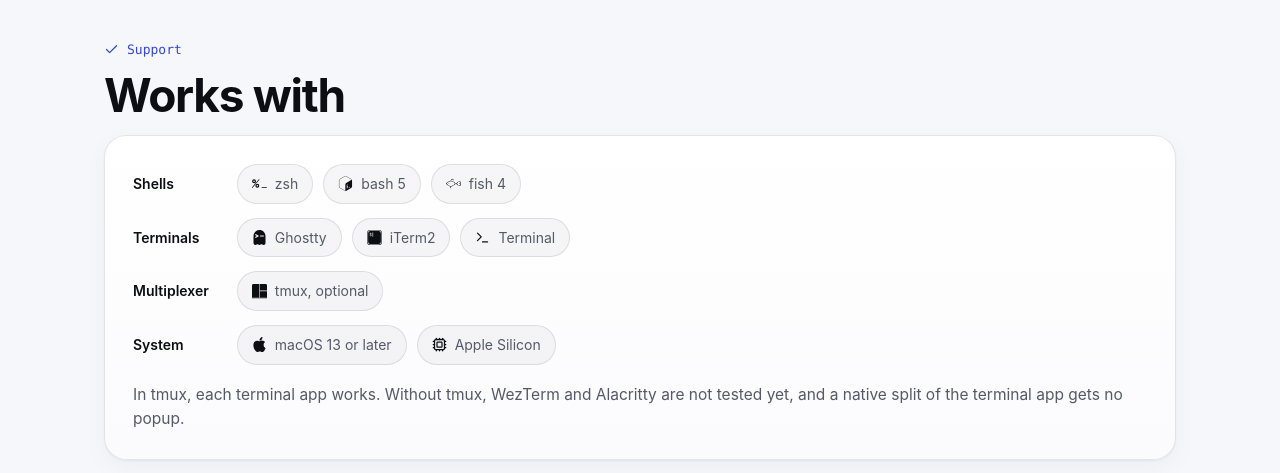
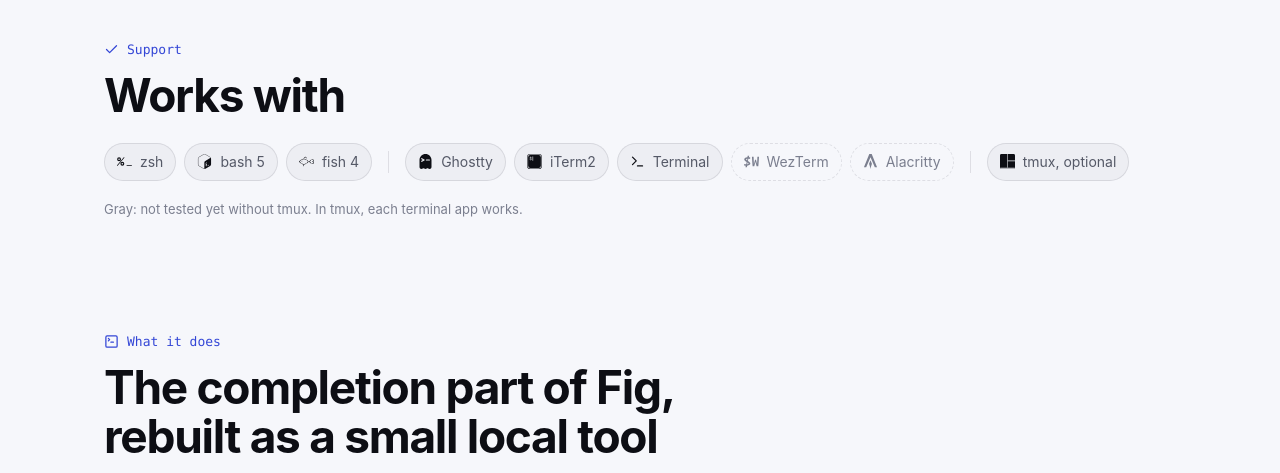
Before and after one commit to en3sis/figxit, a plain HTML site: page docs/index.html in a window 1280 px wide. Shown: the part 1180-1653 px from the top of the page. Drawn offline with Linux system fonts and the light colour scheme; a web font is replaced by a local one.

Commit message:
Site: Works with as one line, untested terminals in gray

```diff
--- a/docs/index.html
+++ b/docs/index.html
@@ -413,10 +413,11 @@ kbd .icon { width: 17px; height: 17px; }
 .reqs .icon { width: 15px; height: 15px; color: var(--link); }
 .support .reqs { margin-top: 22px; }
 .support .reqs .icon { color: var(--text); }
-.works dl { display: grid; grid-template-columns: max-content 1fr; gap: 14px 28px; align-items: center; margin: 0; }
-.works dt { font-size: 14px; font-weight: 600; color: var(--text); }
-.works dd { margin: 0; }
-.support .works .reqs { margin-top: 0; }
+.support .works { align-items: center; gap: 8px; }
+.works span { padding: 7px 12px; }
+.works i { width: 1px; height: 22px; margin: 0 8px; background: var(--line); }
+.works .untested { border-style: dashed; background: none; color: var(--dim); }
+.support .works .untested .icon { color: var(--dim); }
 
 .closing { position: relative; margin-top: 120px; padding: 72px 28px; border: 1px solid var(--line); border-radius: 28px; text-align: center; overflow: hidden; background: var(--card); }
 .closing::before {
@@ -443,8 +444,6 @@ footer a { color: var(--muted); }
 
 @media (max-width: 900px) {
   .s2, .s3, .s4 { grid-column: span 6; }
-  .works dl { grid-template-columns: 1fr; gap: 8px; }
-  .works dd { margin-bottom: 10px; }
   .shots { grid-template-columns: minmax(0, 1fr); gap: 0; }
   .keys { grid-template-columns: minmax(0, 1fr); }
   .flow { grid-template-columns: minmax(0, 1fr); }
@@ -568,32 +567,20 @@ footer a { color: var(--muted); }
   <section id="support" class="support">
     <span class="eyebrow"><svg class="icon"><use href="#i-check"/></svg>Support</span>
     <h2>Works with</h2>
-    <div class="card works">
-      <dl>
-        <dt>Shells</dt>
-        <dd class="reqs">
+    <div class="reqs works">
       <span><svg class="icon solid"><use href="#b-zsh"/></svg>zsh</span>
       <span><svg class="icon solid"><use href="#b-bash"/></svg>bash 5</span>
       <span><svg class="icon solid"><use href="#b-fish"/></svg>fish 4</span>
-        </dd>
-        <dt>Terminals</dt>
-        <dd class="reqs">
+      <i></i>
       <span><svg class="icon solid"><use href="#b-ghostty"/></svg>Ghostty</span>
       <span><svg class="icon solid"><use href="#b-iterm2"/></svg>iTerm2</span>
       <span><svg class="icon"><use href="#i-terminal"/></svg>Terminal</span>
-        </dd>
-        <dt>Multiplexer</dt>
-        <dd class="reqs">
+      <span class="untested" title="Not tested yet without tmux"><svg class="icon solid"><use href="#b-wezterm"/></svg>WezTerm</span>
+      <span class="untested" title="Not tested yet without tmux"><svg class="icon solid"><use href="#b-alacritty"/></svg>Alacritty</span>
+      <i></i>
       <span><svg class="icon solid"><use href="#b-tmux"/></svg>tmux, optional</span>
-        </dd>
-        <dt>System</dt>
-        <dd class="reqs">
-          <span><svg class="icon solid"><use href="#b-apple"/></svg>macOS 13 or later</span>
-          <span><svg class="icon"><use href="#i-cpu"/></svg>Apple Silicon</span>
-        </dd>
-      </dl>
-      <p class="note">In tmux, each terminal app works. Without tmux, WezTerm and Alacritty are not tested yet, and a native split of the terminal app gets no popup.</p>
     </div>
+    <p class="note">Gray: not tested yet without tmux. In tmux, each terminal app works.</p>
   </section>
 
   <section id="features">
```
Lines whose indentation alone changed are shown as unchanged.
